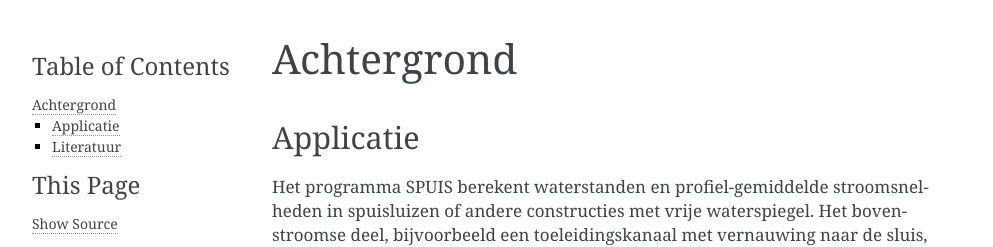
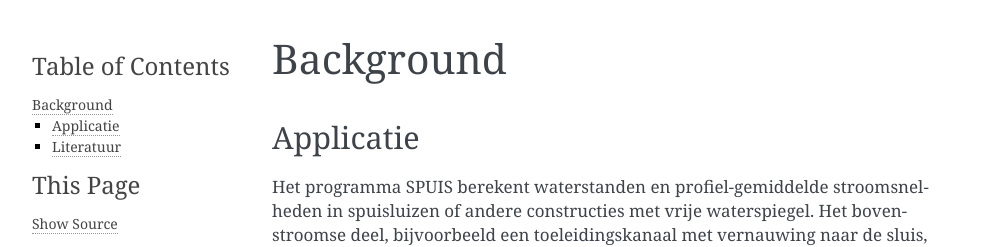
Before and after one commit to Deltares-research/SPUIS, a Sphinx documentation site: the page built from docs/source/achtergrond.rst, in a window 1280 px wide. Shown: the top 247 px of the page, without its empty margins (148-1141 px from the left). Built offline with Sphinx 7.4.7, drawn with Linux system fonts in a browser that asks for light colours.

Commit message:
Update achtergrond.rst

```diff
--- a/docs/source/achtergrond.rst
+++ b/docs/source/achtergrond.rst
@@ -2,10 +2,10 @@
 
    <br />
 
-.. _achtergrond:
+.. _background:
 
-Achtergrond
-============
+Background
+===========
 
 Applicatie
 -----------
```
